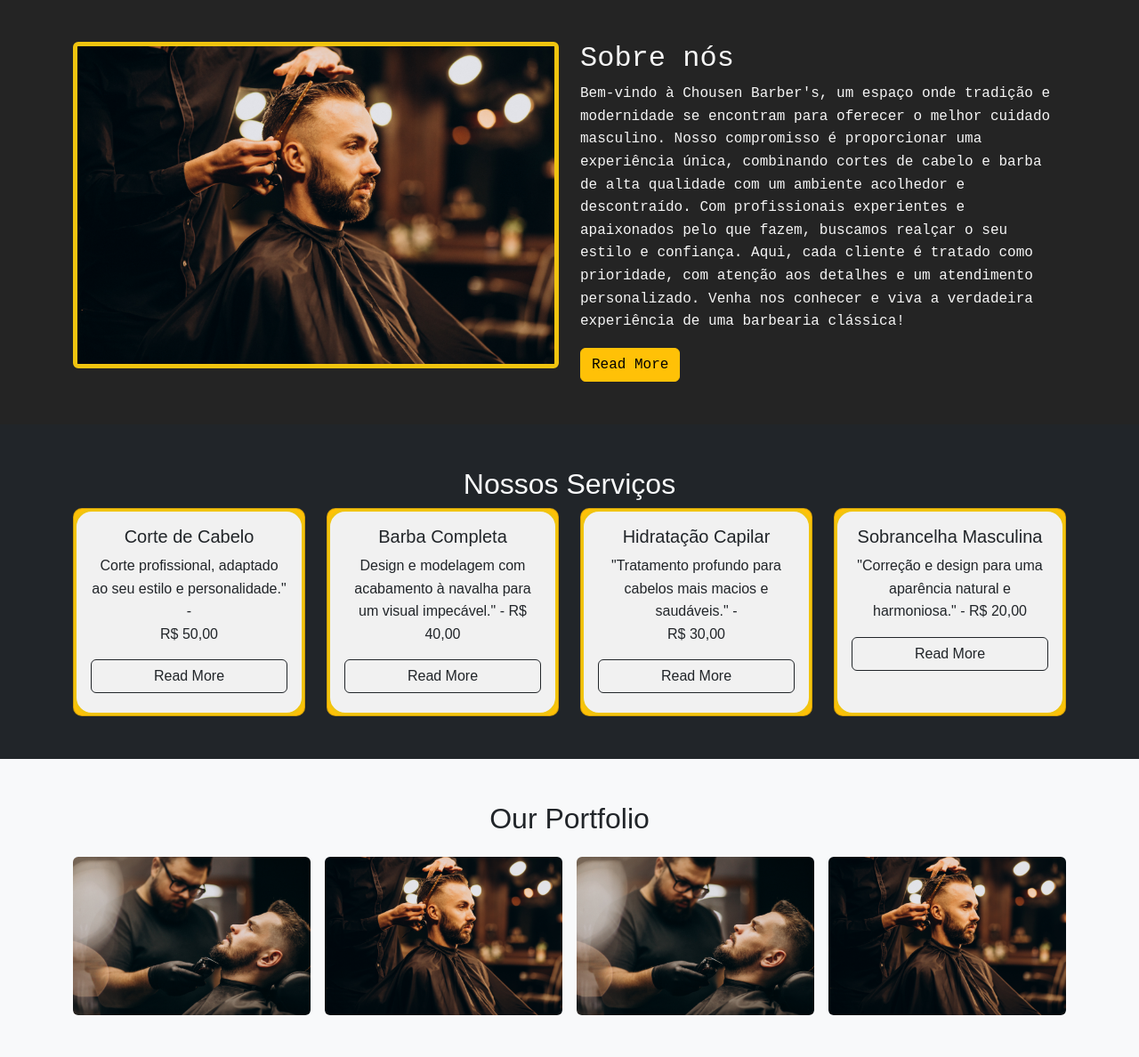
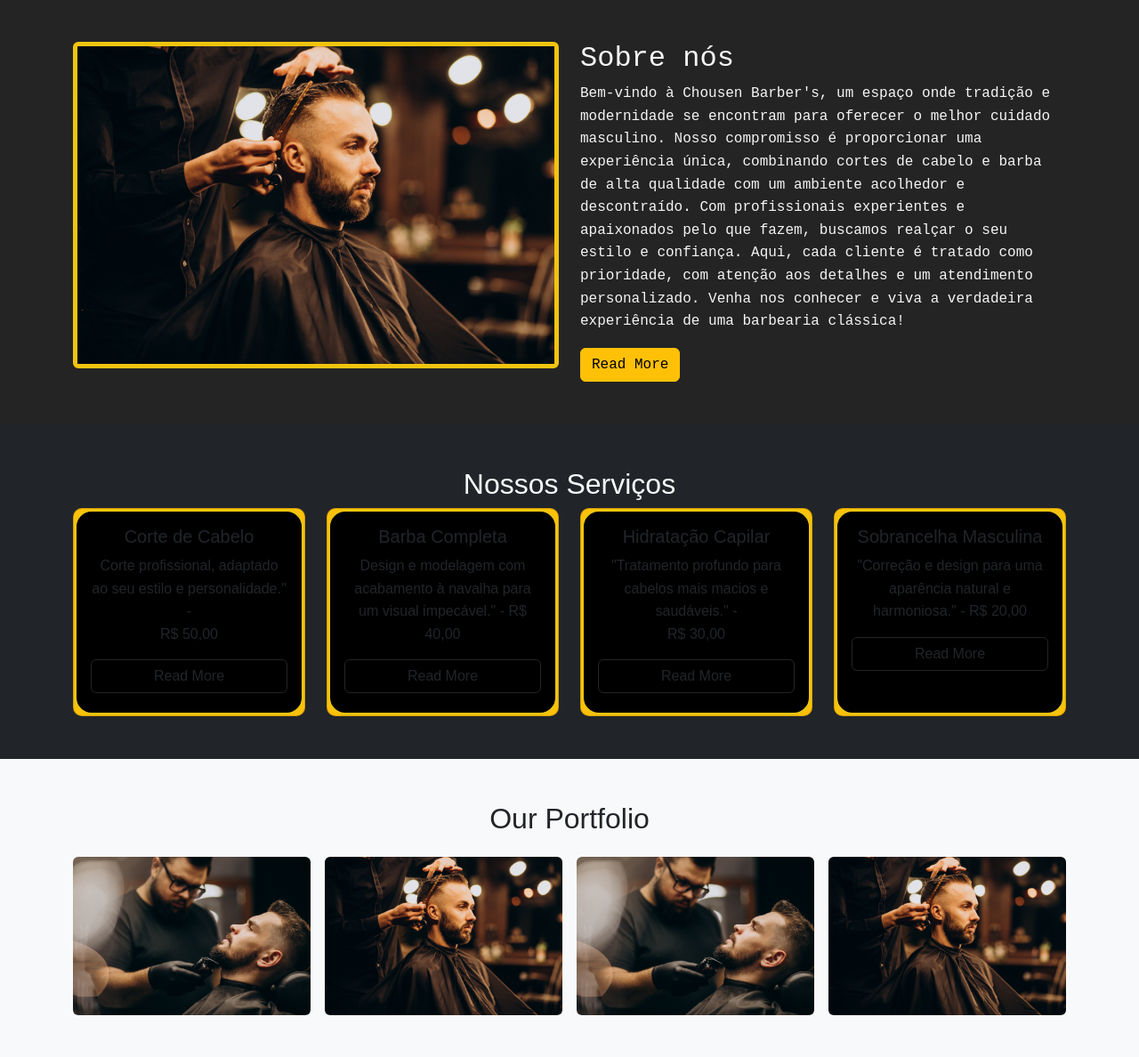
Before and after one commit to yanmazzucatto/algoritmos, a PHP site: page / in a window 1280 px wide. Shown: the part 387-1575 px from the top of the page at 89% size. Run offline with PHP 8.4, Linux system fonts and the light colour scheme.

Commit message:
Nov 29, 2024, 6:03 PM

```diff
--- a/barbershop-Lorena-Giullia/style.css
+++ b/barbershop-Lorena-Giullia/style.css
@@ -39,7 +39,7 @@
         align-content: space-between;
         display: flex;
         flex-direction: column;
-        background-color: rgb(241, 241, 241) !important;
+        background-color: rgb(0, 0, 0) !important;
         border: solid 3px #f1c40f;
         border-radius: 20px;
     }
```
